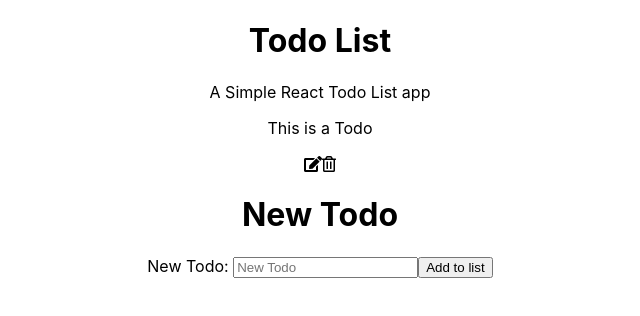
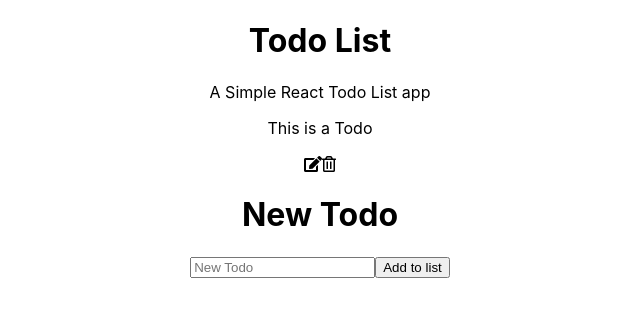
Before and after one commit to igorstojanovic91/react_todo_list, a React (Create React App) app: page / in a window 1280 px wide. Shown: the top 316 px of the page, without its empty margins (320-960 px from the left). Built offline with nearby package versions, Linux system fonts and the light colour scheme.

Commit message:
Establishing adding todo functionality

```diff
--- a/src/NewTodoForm.js
+++ b/src/NewTodoForm.js
@@ -4,18 +4,22 @@ class NewTodoForm extends Component {
 
     constructor(props) {
         super(props)
-        this.state = { text:"", done: ""}
+        this.state = { text:"", done: false}
 
         this.handleChange = this.handleChange.bind(this)
         this.handleSubmit = this.handleSubmit.bind(this)
     }
 
-    handleChange() {
-
+    handleChange(evt) {
+        this.setState({
+            [evt.target.name] : evt.target.value
+        })
     }
 
-    handleSubmit() {
-
+    handleSubmit(evt) {
+        evt.preventDefault();
+        this.props.add(this.state)
+        this.setState({ text:"", done: false} )
     }
 
     render() {
@@ -24,10 +28,10 @@ class NewTodoForm extends Component {
                 <h1 className="NewTodoForm-title">New Todo</h1>
                 <div className="NewTodoForm-form">
                     <form onSubmit={this.handleSubmit}>
-                    <label htmlFor="todo">New Todo: </label>
+                    <label htmlFor="text"></label>
                     <input
                     value={this.state.text}
-                    name="todo"
+                    name="text"
                     type="text"
                     placeholder="New Todo"
                     onChange={this.handleChange}
--- a/src/TodoList.js
+++ b/src/TodoList.js
@@ -13,11 +13,14 @@ class TodoList extends Component {
                 id: uuid()
             }]
         }
+        this.addTodo = this.addTodo.bind(this)
     }
 
-    addTodo() {
-
-        this.setState(curState => [...curState, ])
+    addTodo(todo) {
+        let newTodo = {...todo, id: uuid()}
+        this.setState(curState => ({
+            todos : [...curState.todos, newTodo ]
+        }))
     }
 
     render() {
@@ -27,7 +30,7 @@ class TodoList extends Component {
         <h1 className="TodoList-Title">Todo List</h1>
         <p className="TodoList-Subtitle">A Simple React Todo List app</p>
         {todo}
-        <NewTodoForm />
+        <NewTodoForm add={this.addTodo}/>
 
       </div>
     )
```
